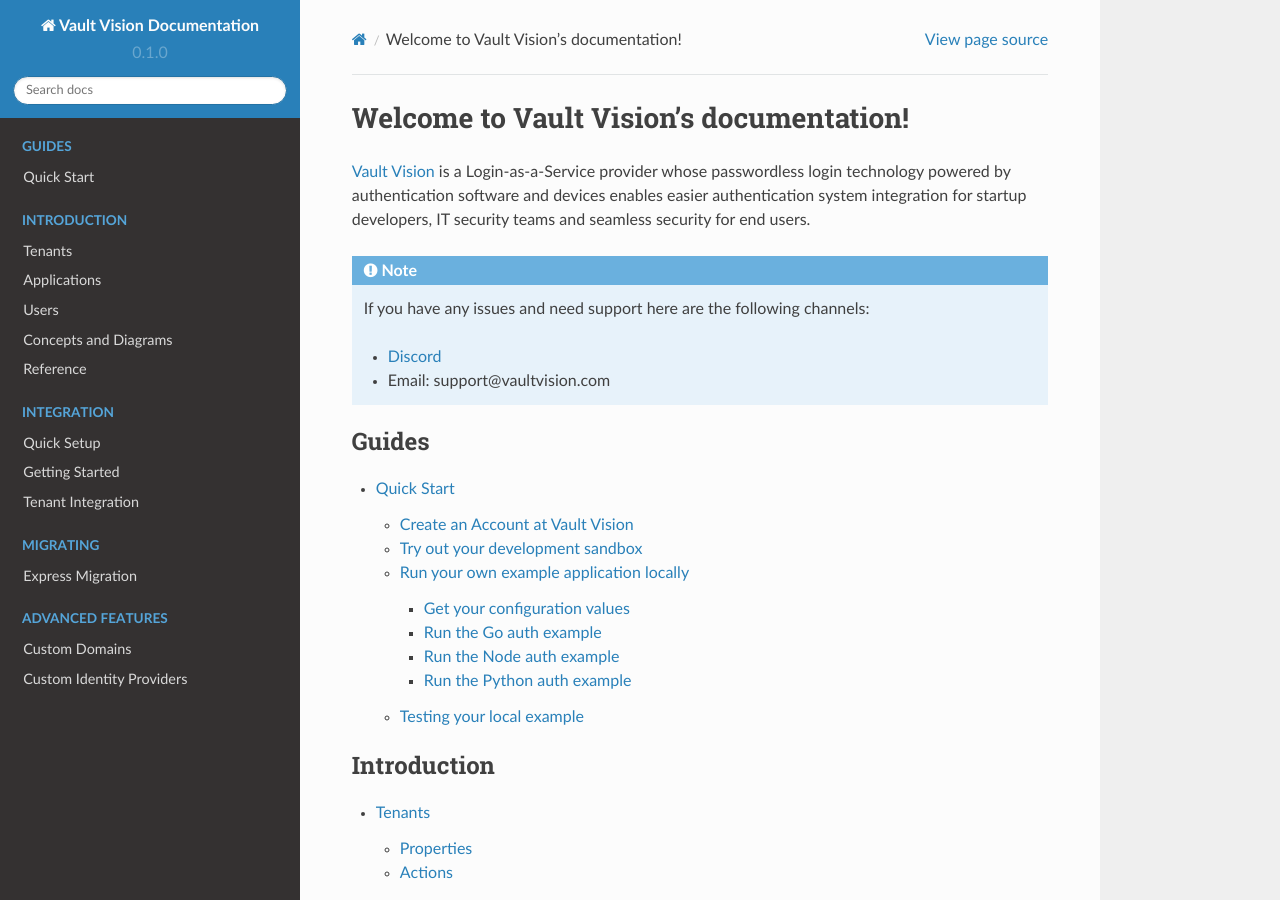
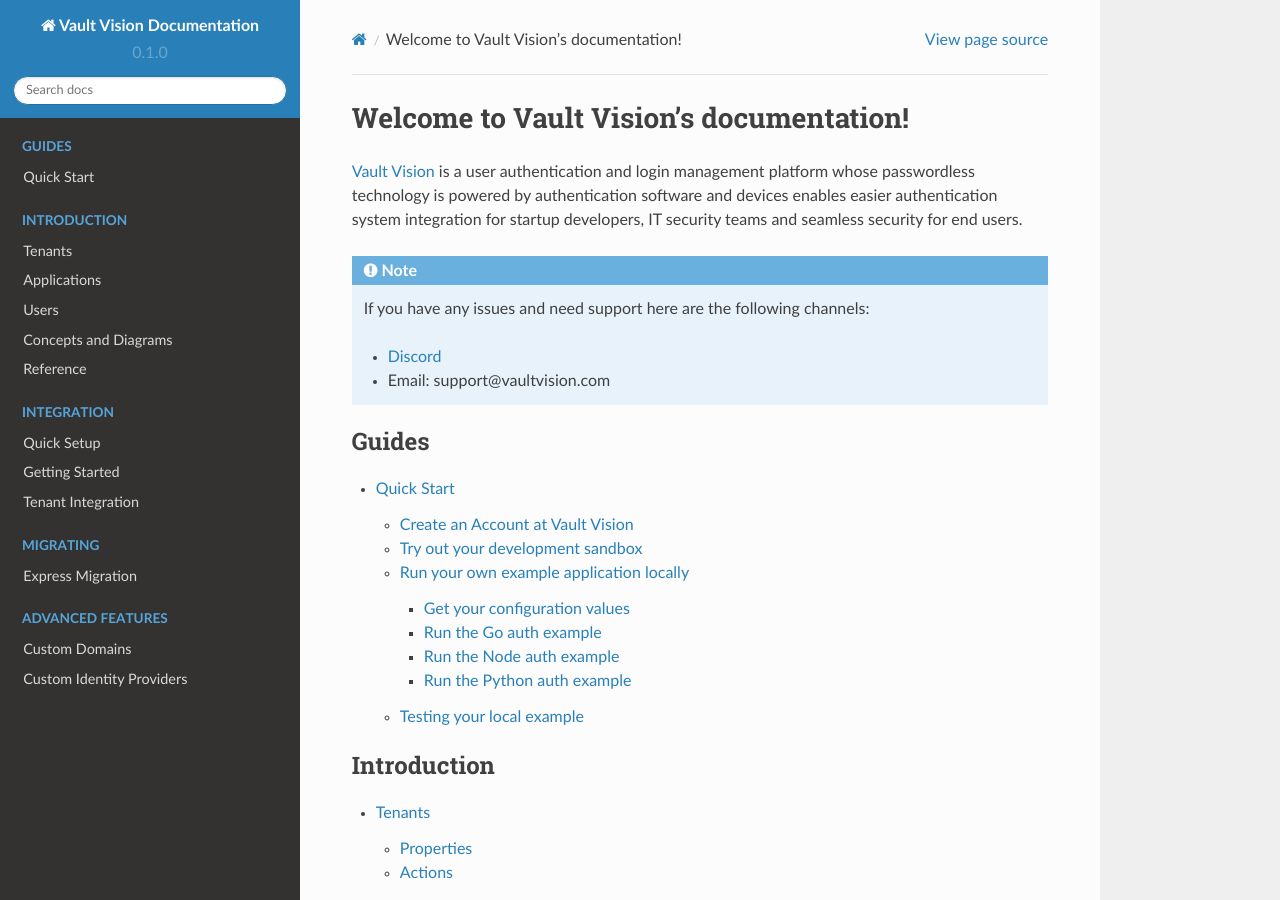
Before and after one commit to vaultvision/docs, a Sphinx documentation site: the page built from docs/source/index.md, in a window 1280 px wide and 900 px high. Built offline with Sphinx 7.4.7 and the Read the Docs theme 2.0.0, drawn with Linux system fonts in a browser that asks for light colours.

Commit message:
Update index.md

````diff
--- a/docs/source/index.md
+++ b/docs/source/index.md
@@ -1,7 +1,7 @@
 Welcome to Vault Vision's documentation!
 ===================================
 
-[Vault Vision](https://vaultvision.com) is a Login-as-a-Service provider whose passwordless login technology powered by authentication software and devices enables easier authentication system integration for startup developers, IT security teams and seamless security for end users.
+[Vault Vision](https://vaultvision.com) is a user authentication and login management platform whose passwordless technology is powered by authentication software and devices enables easier authentication system integration for startup developers, IT security teams and seamless security for end users.
 
 
 ```{note}
````
